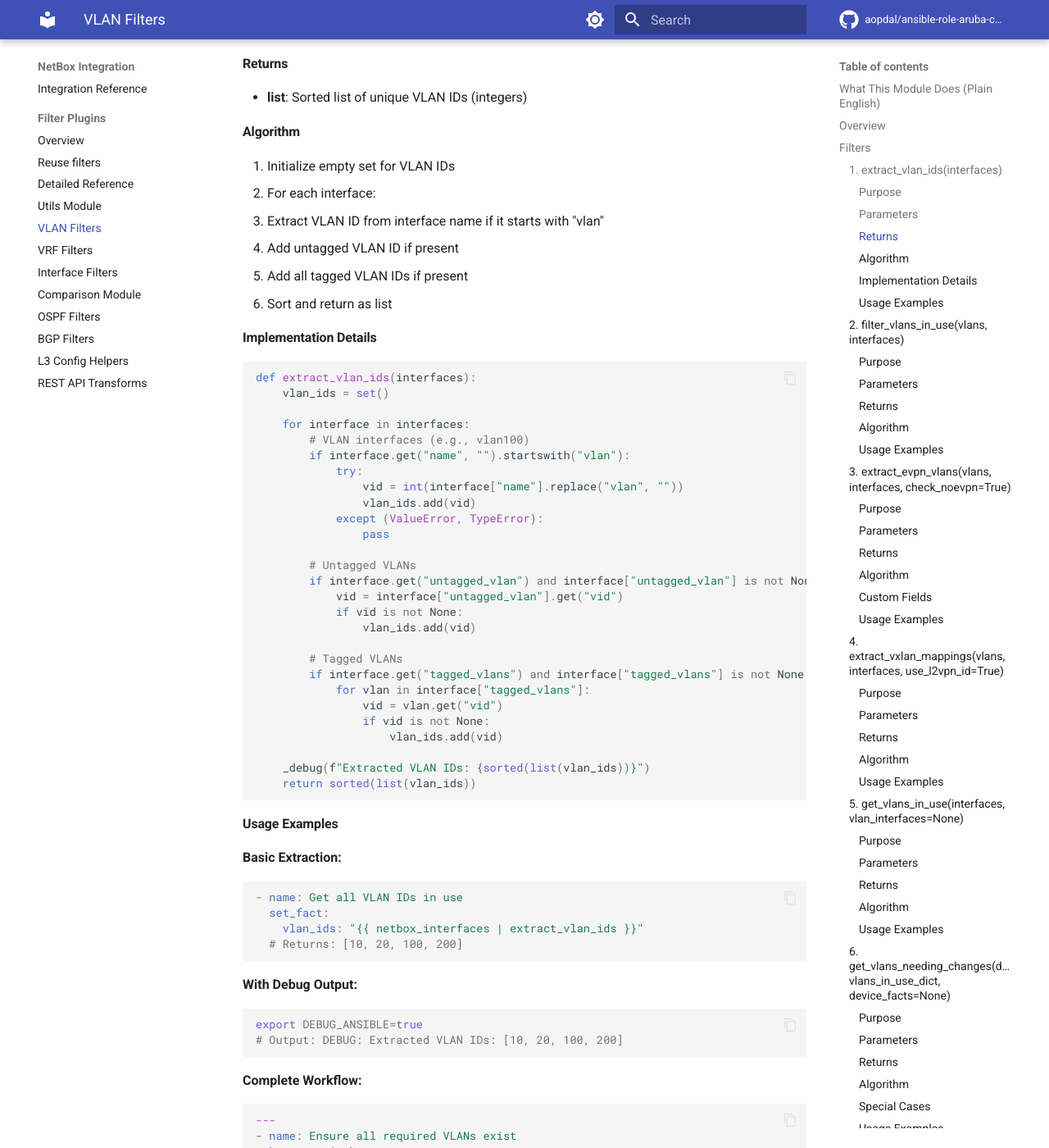
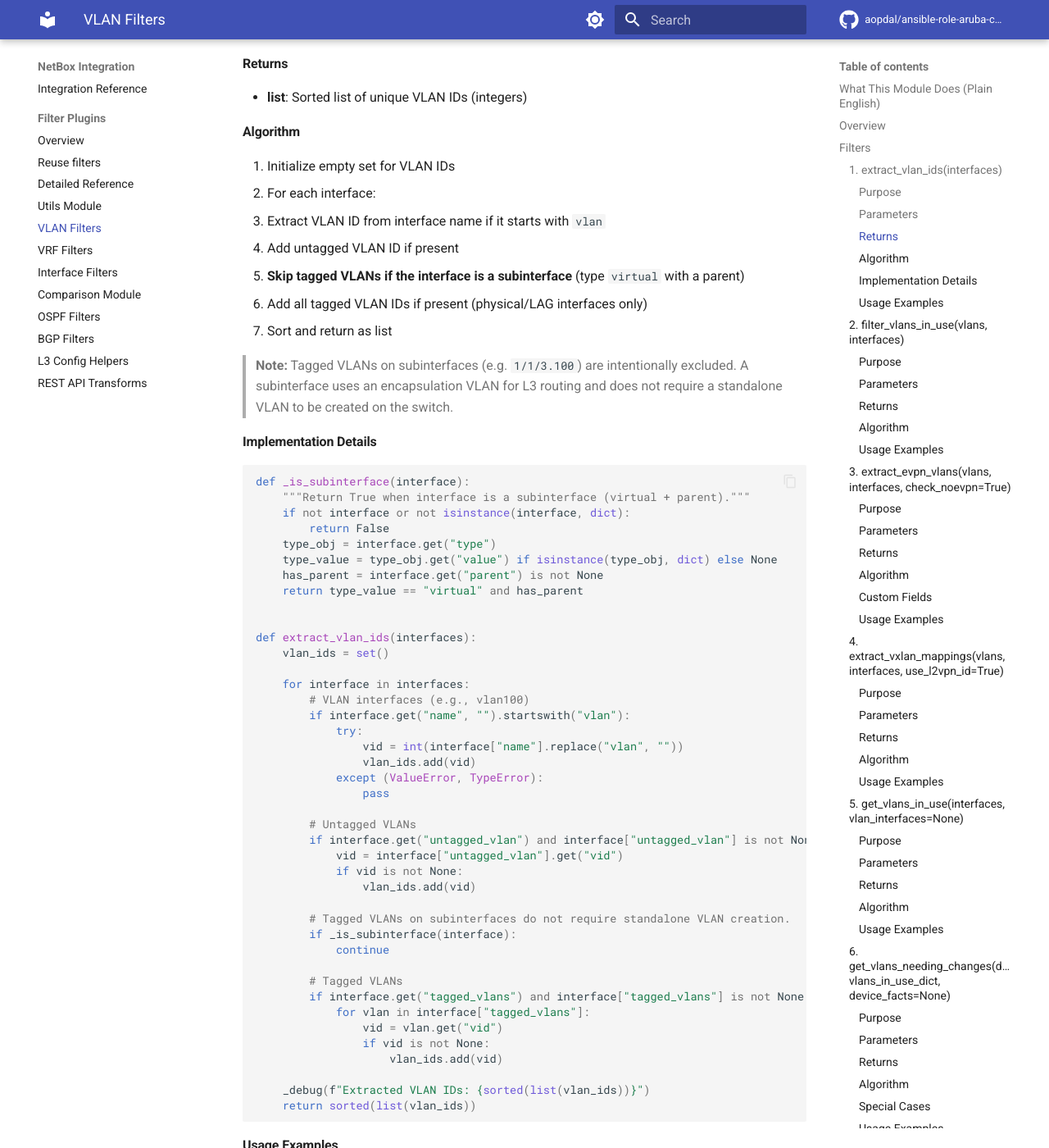
Before and after one commit to aopdal/ansible-role-aruba-cx-switch, an MkDocs documentation site: the page built from docs/filter_plugins/vlan_filters.md, in a window 1280 px wide and 1400 px high, scrolled down 1450 px. Shown: the whole window at 82% size. Built offline with MkDocs 1.6.1 and Material for MkDocs 9.7.7, drawn with Linux system fonts in a browser that asks for light colours; comment, search, counter and statistics services are not loaded; some of the changed text lies outside the part shown.

Commit message:
fix: updating docs

````diff
--- a/docs/filter_plugins/vlan_filters.md
+++ b/docs/filter_plugins/vlan_filters.md
@@ -52,14 +52,27 @@ Scans interface configurations to build a comprehensive list of all VLANs that n
 
 1. Initialize empty set for VLAN IDs
 2. For each interface:
-   - Extract VLAN ID from interface name if it starts with "vlan"
+   - Extract VLAN ID from interface name if it starts with `vlan`
    - Add untagged VLAN ID if present
-   - Add all tagged VLAN IDs if present
+   - **Skip tagged VLANs if the interface is a subinterface** (type `virtual` with a parent)
+   - Add all tagged VLAN IDs if present (physical/LAG interfaces only)
 3. Sort and return as list
+
+> **Note:** Tagged VLANs on subinterfaces (e.g. `1/1/3.100`) are intentionally excluded. A subinterface uses an encapsulation VLAN for L3 routing and does not require a standalone VLAN to be created on the switch.
 
 #### Implementation Details
 
 ```python
+def _is_subinterface(interface):
+    """Return True when interface is a subinterface (virtual + parent)."""
+    if not interface or not isinstance(interface, dict):
+        return False
+    type_obj = interface.get("type")
+    type_value = type_obj.get("value") if isinstance(type_obj, dict) else None
+    has_parent = interface.get("parent") is not None
+    return type_value == "virtual" and has_parent
+
+
 def extract_vlan_ids(interfaces):
     vlan_ids = set()
 
@@ -77,6 +90,10 @@ def extract_vlan_ids(interfaces):
             vid = interface["untagged_vlan"].get("vid")
             if vid is not None:
                 vlan_ids.add(vid)
+
+        # Tagged VLANs on subinterfaces do not require standalone VLAN creation.
+        if _is_subinterface(interface):
+            continue
 
         # Tagged VLANs
         if interface.get("tagged_vlans") and interface["tagged_vlans"] is not None:
@@ -348,11 +365,14 @@ Provides detailed VLAN information including both IDs and full VLAN objects with
 1. Initialize empty dicts/sets for tracking VLANs
 2. Process physical/LAG interfaces:
    - Extract untagged VLAN
-   - Extract tagged VLANs
    - Skip management interfaces
+   - **Skip tagged VLANs if the interface is a subinterface** (type `virtual` with a parent)
+   - Extract tagged VLANs (physical/LAG interfaces only)
 3. Process VLAN/SVI interfaces (if provided):
    - Extract VLAN from interface
 4. Return dict with VIDs and VLAN objects
+
+> **Note:** Tagged VLANs on subinterfaces are excluded because a subinterface uses an encapsulation VLAN for L3 routing and does not require a standalone VLAN to be created on the switch.
 
 #### Usage Examples
 
````
Also changed, not shown: docs/UNIT_TESTING.md (+2 -2 lines).
